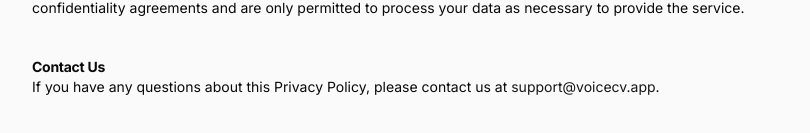
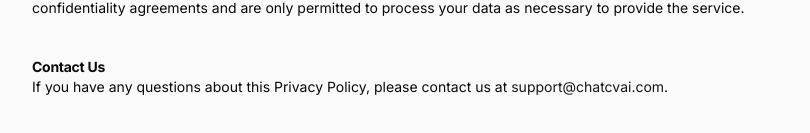
Before and after one commit to adolfsta1in/voicecvvv, a Next.js app: page /privacy in a window 1280 px wide. Shown: the part 955-1088 px from the top of the page, without its empty margins (232-1042 px from the left). Built offline with nearby package versions, Linux system fonts and the light colour scheme.

Commit message:
Update Pro subscription checkout link and domain references to chatcvai.com

```diff
--- a/src/app/privacy/page.tsx
+++ b/src/app/privacy/page.tsx
@@ -77,7 +77,7 @@ export default function PrivacyPolicy() {
                 <section style={{ marginBottom: 40 }} className="chat-markdown">
                     <h3>Contact Us</h3>
                     <p>
-                        If you have any questions about this Privacy Policy, please contact us at <a href="mailto:support@voicecv.app" style={{ color: "var(--color-primary)" }}>support@voicecv.app</a>.
+                        If you have any questions about this Privacy Policy, please contact us at <a href="mailto:support@chatcvai.com" style={{ color: "var(--color-primary)" }}>support@chatcvai.com</a>.
                     </p>
                 </section>
             </main>
--- a/src/app/terms/page.tsx
+++ b/src/app/terms/page.tsx
@@ -87,7 +87,7 @@ export default function TermsOfService() {
                 <section style={{ marginBottom: 40 }} className="chat-markdown">
                     <h3>Contact Us</h3>
                     <p>
-                        If you have any questions about these Terms, please contact us at <a href="mailto:support@voicecv.app" style={{ color: "var(--color-primary)" }}>support@voicecv.app</a>.
+                        If you have any questions about these Terms, please contact us at <a href="mailto:support@chatcvai.com" style={{ color: "var(--color-primary)" }}>support@chatcvai.com</a>.
                     </p>
                 </section>
             </main>
--- a/src/components/PricingModal.tsx
+++ b/src/components/PricingModal.tsx
@@ -124,7 +124,7 @@ export default function PricingModal({ isOpen, onClose, userId }: PricingModalPr
                                     return;
                                 }
                                 // TODO: Replace with your actual Lemon Squeezy single CV checkout link
-                                const singleCheckoutUrl = "https://voicecvai.lemonsqueezy.com/checkout/buy/YOUR_SINGLE_VARIANT_ID";
+                                const singleCheckoutUrl = "https://chatcvai.lemonsqueezy.com/checkout/buy/42c49fff-0fb5-4ddf-a101-1d0c6414ce07";
                                 window.open(`${singleCheckoutUrl}?checkout[custom][user_id]=${userId}`, "_blank");
                             }}
                         >
@@ -195,13 +195,8 @@ export default function PricingModal({ isOpen, onClose, userId }: PricingModalPr
                                     router.push("/login?from=export");
                                     return;
                                 }
-                                // TODO: Replace with your actual Lemon Squeezy pro subscription checkout link
-                                const proCheckoutUrl = "";
-                                if (proCheckoutUrl) {
-                                    window.open(`${proCheckoutUrl}&checkout[custom][user_id]=${userId}`, "_blank");
-                                } else {
-                                    alert("Pro checkout link not configured yet.");
-                                }
+                                const proCheckoutUrl = "https://chatcvai.lemonsqueezy.com/checkout/buy/67be3a0f-22f6-4ec9-a5a2-60b7b0e2518c";
+                                window.open(`${proCheckoutUrl}?checkout[custom][user_id]=${userId}`, "_blank");
                             }}
                         >
                             Subscribe Now
```
